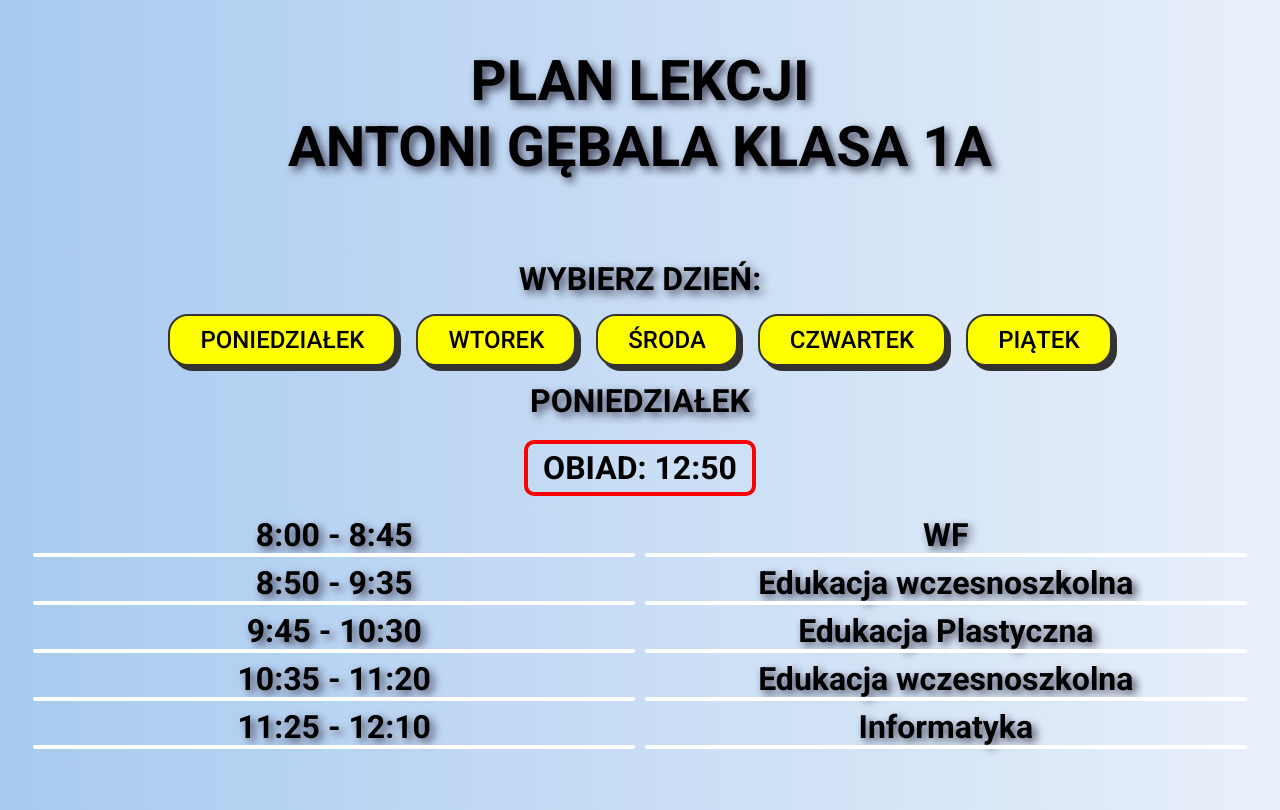
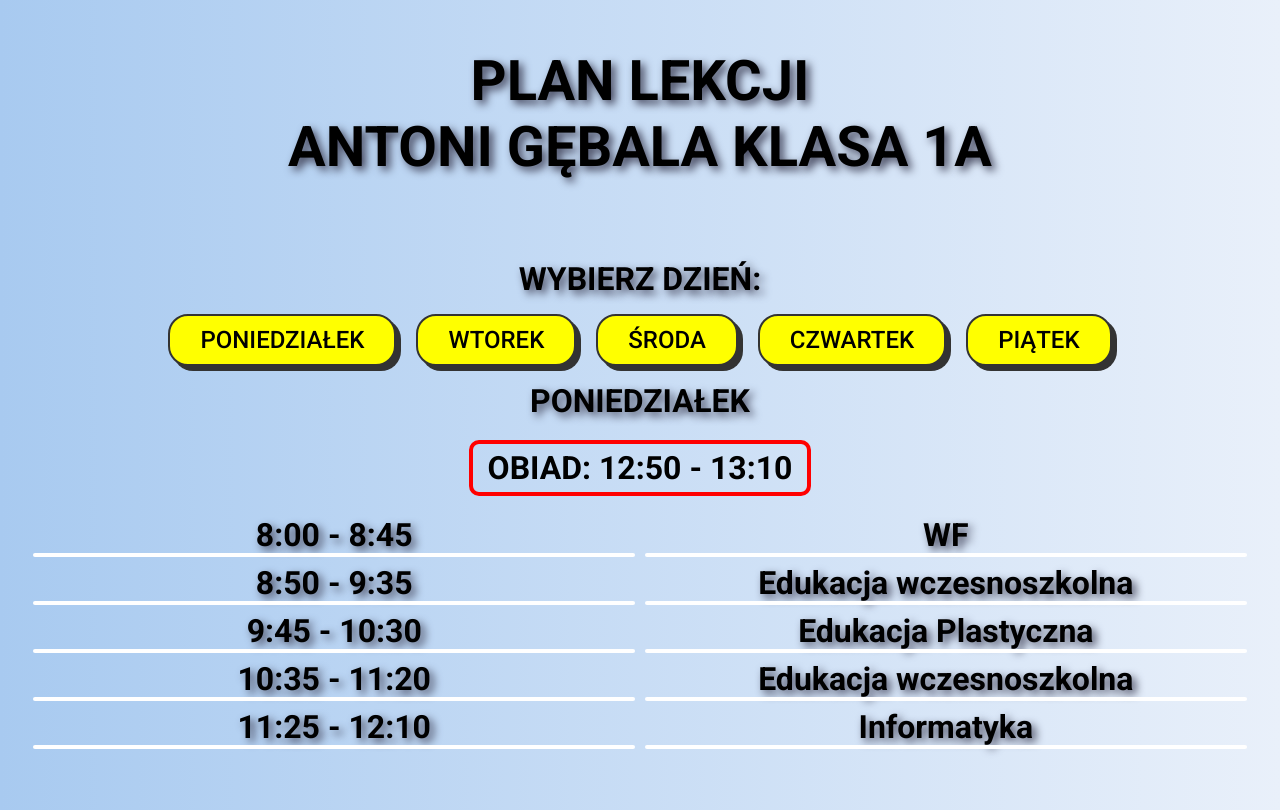
Before and after one commit to anyd007/plan-lekcji, a plain HTML site: page index.html in a window 1280 px wide. Both pictures are taken after a click on the button "PONIEDZIAŁEK". Drawn offline with Linux system fonts and the light colour scheme.

Commit message:
fixing some bugs

```diff
--- a/assets/css/style.scss
+++ b/assets/css/style.scss
@@ -84,7 +84,7 @@ main {
             font-family: 'Roboto', sans-serif;
             font-weight: 700;
             font-size: 2rem;
-            border: 4px solid red;
+
             padding: 5px 15px;
             border-radius: 10px;
         }
--- a/assets/script/db.js
+++ b/assets/script/db.js
@@ -5,35 +5,35 @@ const days = [
         day: "Poniedziałek",
         hour: ['8:00 - 8:45', '8:50 - 9:35', '9:45 - 10:30', '10:35 - 11:20', '11:25 - 12:10'],
         lesson: ['WF','Edukacja wczesnoszkolna', 'Edukacja Plastyczna', 'Edukacja wczesnoszkolna', 'Informatyka'],
-        dinner: '12:50'
+        dinner: '12:50 - 13:10'
     },
     {
         id: 2,
         day: "Wtorek",
         hour: ['11:25 - 12:10', '12:30 - 13:15', '13:35 - 14:20', '14:25 - 15:10', '15:15 - 16:00'],
         lesson: ['Religia', 'Edukacja wczesnoszkolna', 'Muzyka', 'Edukacja wczesnoszkolna', 'WF'],
-        dinner: '10:45'
+        dinner: '10:40 - 11:00'
     },
     {
         id: 3,
         day: "Środa",
         hour: ['8:50 - 9:35', '9:45 - 10:30', '10:35 - 11:20', '11:25 - 12:10'],
         lesson: ['Edukacja wczesnoszkolna', 'Edukacja wczesnoszkolna', 'Edukacja wczesnoszkolna', 'WF' ],
-        dinner: '12:30'
+        dinner: '12:30 - 12:50'
     },
     {
         id: 4,
         day: "Czwartek",
         hour: ['11:25 - 12:10', '12:30 - 13:15', '13:35 - 14:20','14:25 - 15:10'],
         lesson: ['Religia', 'Edukacja wczesnoszkolna', 'Edukacja wczesnoszkolna', 'Język angielski'],
-        dinner: '11:00'
+        dinner: '11:00 - 11:20'
     },
     {
         id: 5,
         day: "Piątek",
         hour: ['8:00 - 8:45', '8:50 - 9:35', '9:45 - 10:30', '10:35 - 11:20', '11:25 - 12:10'],
         lesson: ['Edukacja wczesnoszkolna', 'Basen', 'Edukacja wczesnoszkolna', 'Edukacja wczesnoszkolna', 'Język angielski' ],
-        dinner: '11:00'
+        dinner: '12:30 - 12:50'
     }
 
 ]
--- a/assets/script/script.js
+++ b/assets/script/script.js
@@ -8,6 +8,7 @@ let dinnerTime = document.querySelector(".day-planner__dinner")
 const dayHandler = (dayIndex) =>{
    dayTitle.textContent = days[dayIndex].day;
    dinnerTime.textContent = `OBIAD: ${days[dayIndex].dinner}`
+   dinnerTime.style.border = "4px solid red";
 
    while (lessonTitle.firstChild) {
     lessonTitle.removeChild(lessonTitle.firstChild);
```
Also changed, not shown: assets/css/style.css, 1 other file.
